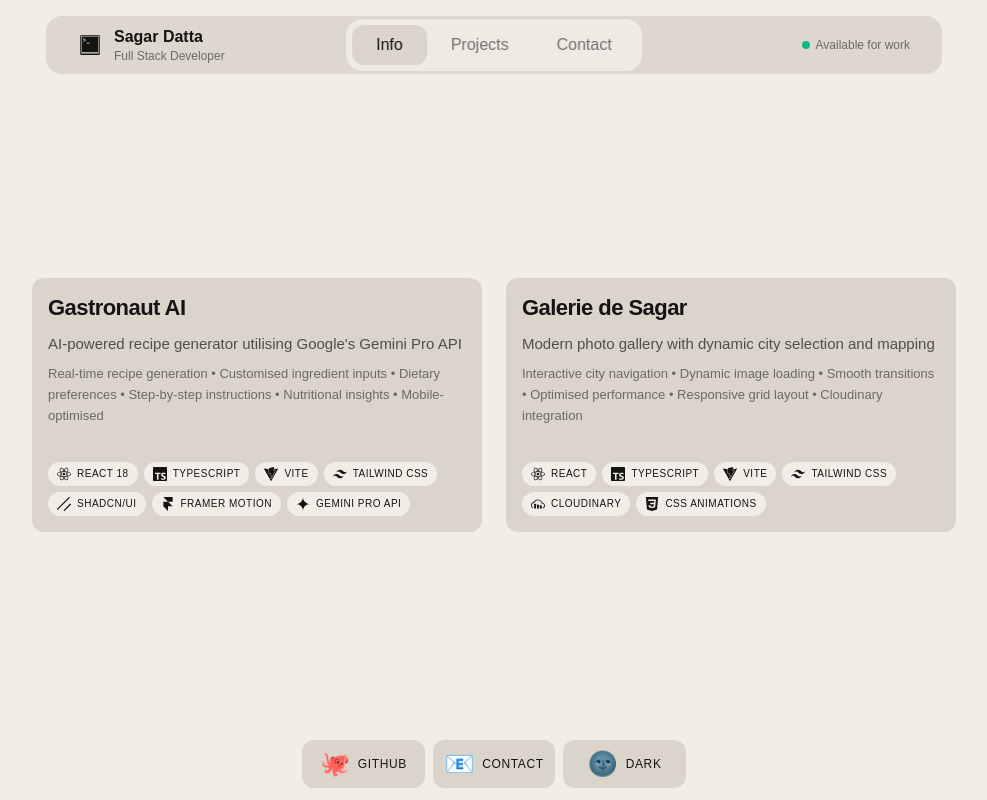
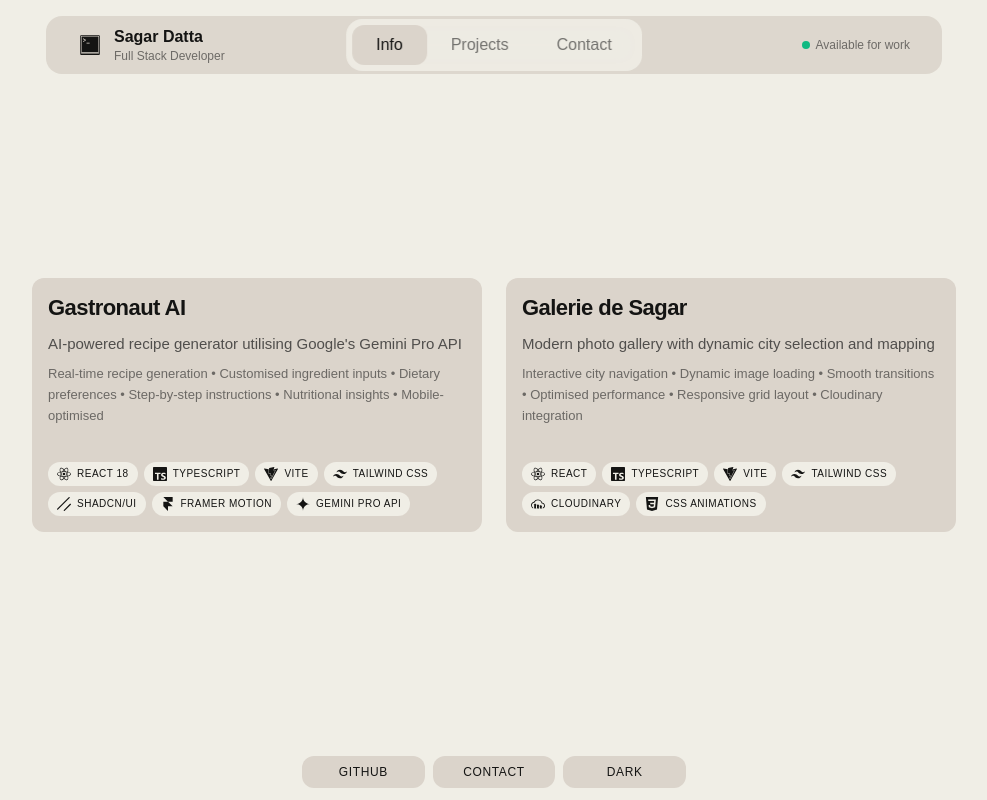
Before and after one commit to sagar-datta/portfolio, a Next.js app: page / in a window 1280 px wide. Shown: the whole page, without its empty margins (146-1133 px from the left). Built offline with nearby package versions, Linux system fonts and the light colour scheme.

Commit message:
refactor: Enhance TabItem and MobileDock components for improved interaction and visual feedback

```diff
--- a/src/components/atoms/TabItem.tsx
+++ b/src/components/atoms/TabItem.tsx
@@ -21,14 +21,15 @@ export const TabItem = forwardRef<HTMLButtonElement, ITabItemProps>(
         relative text-clamp-tab md:text-base flex-1 md:flex-none
         px-2 py-3 md:px-6 md:py-2
         flex items-center justify-center
+        touch-none active:scale-95
+        [-webkit-tap-highlight-color:transparent]
         [font-variation-settings:'wght'_var(--font-weight)] md:font-medium md:[font-variation-settings:initial]
         tab-transitions
           rounded-xl
           ${
             isSelected
-              ? `bg-glass-blur dark:bg-glass-blur-dark backdrop-blur-glass font-semibold
-                 md:bg-button-light md:dark:bg-button-dark md:backdrop-blur-none`
-              : "bg-glass-blur/30 dark:bg-glass-blur-dark/30 backdrop-blur-glass/30 md:bg-transparent md:backdrop-blur-none"
+              ? `bg-glass-blur dark:bg-glass-blur-dark backdrop-blur-glass font-semibold active:bg-glass-blur/80 active:dark:bg-glass-blur-dark/80 md:bg-button-light md:dark:bg-button-dark md:backdrop-blur-none`
+              : "bg-glass-blur/30 dark:bg-glass-blur-dark/30 backdrop-blur-glass/30 active:bg-glass-blur/50 active:dark:bg-glass-blur-dark/50 md:bg-transparent md:backdrop-blur-none"
           }
         `}
       >
--- a/src/components/organisms/MobileDock.tsx
+++ b/src/components/organisms/MobileDock.tsx
@@ -11,23 +11,20 @@ export const MobileDock = ({ items }: IMobileDockProps) => {
     <div className="block lg:[@media(hover:hover)]:hidden w-full bg-glass-blur dark:bg-glass-blur-dark backdrop-blur-glass px-4 py-3">
       <div className="grid grid-cols-3 gap-2 max-w-sm mx-auto">
         {items.map((item) => (
-          <div
+          <button
             key={item.label}
             onClick={item.onClick}
-            className="relative group w-full @container"
+            className="w-full @container px-3 py-2 rounded-xl cursor-pointer bg-button-light dark:bg-button-dark active:bg-button-light/80 active:dark:bg-button-dark/80 touch-none active:scale-95 tab-transitions [-webkit-tap-highlight-color:transparent]"
           >
-            <div className="absolute -z-10 inset-[1px] bg-accent-red rounded-xl interactive-shadow" />
-            <div className="flex-center px-3 py-2 rounded-xl cursor-pointer bg-button-light dark:bg-button-dark transition-smooth hover-lift-sm touch-lift-sm">
            <div className="flex-center gap-2">
-                <span className="hidden @[122px]:block text-2xl transform-gpu transition-transform active:scale-90 select-none">
+             <span className="hidden @[122px]:block text-2xl select-none">
                {item.icon}
              </span>
              <span className="text-modern text-primary dark:text-primary-dark select-none">
                {item.label}
              </span>
            </div>
-            </div>
-          </div>
+         </button>
         ))}
       </div>
     </div>
```
Lines whose indentation alone changed are shown as unchanged.
